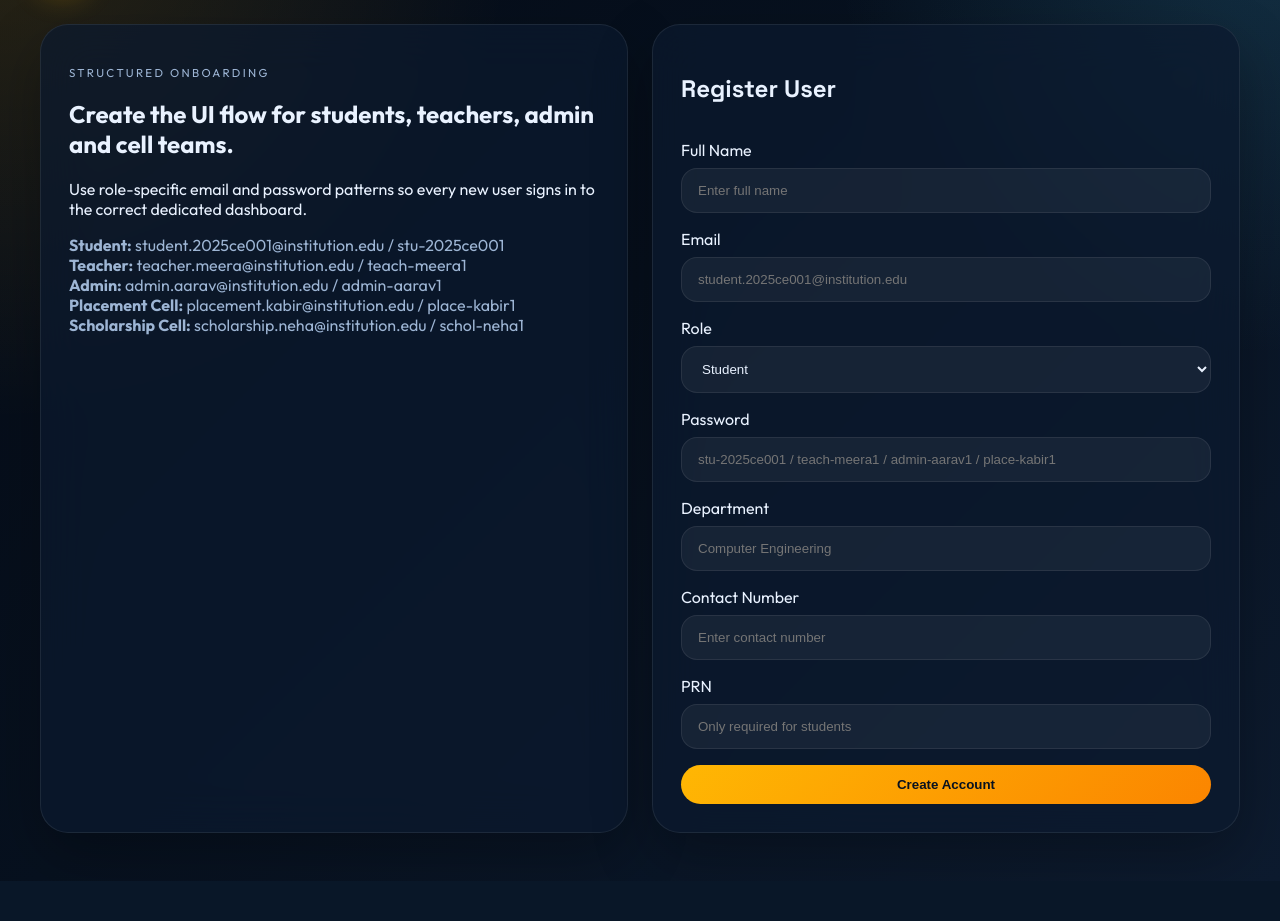
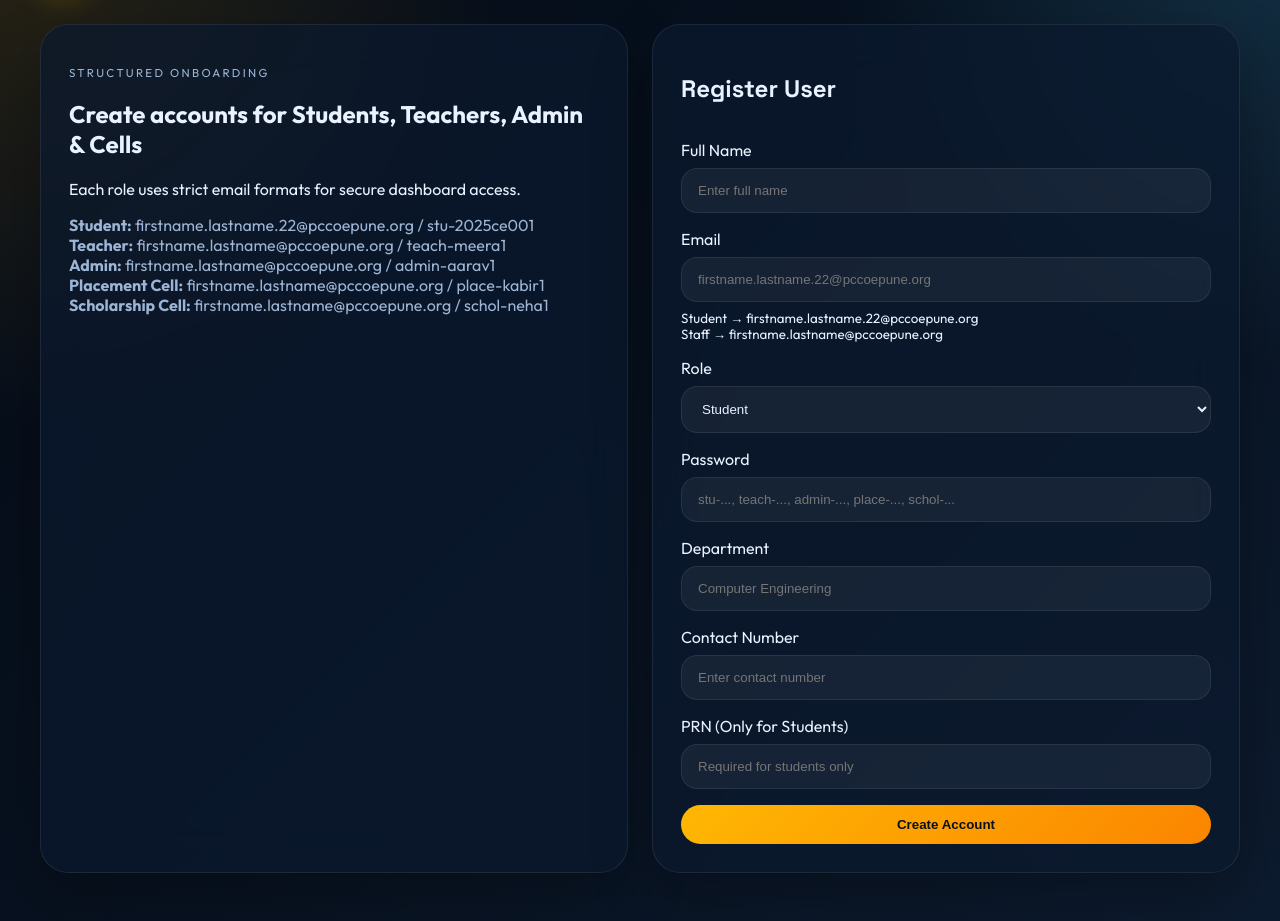
Before and after one commit to kanakkushwaha/-InstitutionalDocumentTracker, a Flask app: page /register in a window 1280 px wide. Shown: the part 94-1015 px from the top of the page. Before the commit the page ends 962 px from the top, so only its background shows below. Run offline with Flask 3, Linux system fonts and the light colour scheme.

Commit message:
Updated auth, models and reset DB fixes

```diff
--- a/app/routes/auth.py
+++ b/app/routes/auth.py
@@ -22,12 +22,15 @@ def _redirect_by_role(role):
     return redirect(url_for(endpoints.get(role, "auth.login")))
 
 
+# =========================
+# EMAIL PATTERNS (FINAL)
+# =========================
 ROLE_EMAIL_PATTERNS = {
-    "student": r"^student\.[a-z0-9._-]+@institution\.edu$",
-    "teacher": r"^teacher\.[a-z0-9._-]+@institution\.edu$",
-    "admin": r"^admin\.[a-z0-9._-]+@institution\.edu$",
-    "placement": r"^placement\.[a-z0-9._-]+@institution\.edu$",
-    "scholarship": r"^scholarship\.[a-z0-9._-]+@institution\.edu$",
+    "student": r"^[a-z]+\.[a-z]+\.[0-9]{2}@pccoepune\.org$",
+    "teacher": r"^[a-z]+\.[a-z]+@pccoepune\.org$",
+    "admin": r"^[a-z]+\.[a-z]+@pccoepune\.org$",
+    "placement": r"^[a-z]+\.[a-z]+@pccoepune\.org$",
+    "scholarship": r"^[a-z]+\.[a-z]+@pccoepune\.org$",
 }
 
 ROLE_PASSWORD_PREFIX = {
@@ -44,11 +47,15 @@ def index():
     return render_template("landing/index.html", payload=build_admin_payload())
 
 
+# =========================
+# LOGIN
+# =========================
 @auth_bp.route("/login", methods=["GET", "POST"])
 def login():
     if request.method == "POST":
         email = request.form.get("email", "").strip().lower()
         password = request.form.get("password", "").strip()
+
         user = User.query.filter_by(email=email, is_active=True).first()
 
         if user and user.check_password(password):
@@ -61,14 +68,18 @@ def login():
             flash(f"Welcome back, {user.name}!", "success")
             return _redirect_by_role(user.role)
 
-        flash("Invalid credentials. Use one of the seeded demo accounts shown on the page.", "error")
+        flash("Invalid credentials. Use seeded demo accounts.", "error")
 
     return render_template("auth/login.html", seeded_users=LOGIN_DEMO_USERS)
 
 
+# =========================
+# REGISTER
+# =========================
 @auth_bp.route("/register", methods=["GET", "POST"])
 def register():
     if request.method == "POST":
+
         name = request.form.get("name", "").strip()
         email = request.form.get("email", "").strip().lower()
         role = request.form.get("role", "").strip().lower()
@@ -77,17 +88,31 @@ def register():
         contact_number = request.form.get("contact_number", "").strip()
         prn = request.form.get("prn", "").strip() or None
 
+        # -------------------------
+        # ROLE VALIDATION
+        # -------------------------
         if role not in ROLE_EMAIL_PATTERNS:
             flash("Please choose a valid role.", "error")
             return redirect(url_for("auth.register"))
 
-        if not re.match(ROLE_EMAIL_PATTERNS[role], email):
-            flash(
-                f"{role.title()} email must follow pattern like {role}.name@institution.edu",
-                "error",
-            )
+        # -------------------------
+        # EMAIL VALIDATION (FIXED)
+        # -------------------------
+        pattern = ROLE_EMAIL_PATTERNS[role]
+
+        if not re.match(pattern, email):
+
+            if role == "student":
+                msg = "Student email must be firstname.lastname.22@pccoepune.org"
+            else:
+                msg = "Staff email must be firstname.lastname@pccoepune.org"
+
+            flash(msg, "error")
             return redirect(url_for("auth.register"))
 
+        # -------------------------
+        # PASSWORD VALIDATION
+        # -------------------------
         if not password.startswith(ROLE_PASSWORD_PREFIX[role]) or len(password) < 8:
             flash(
                 f"{role.title()} password must start with {ROLE_PASSWORD_PREFIX[role]}",
@@ -95,10 +120,16 @@ def register():
             )
             return redirect(url_for("auth.register"))
 
+        # -------------------------
+        # DUPLICATE EMAIL CHECK
+        # -------------------------
         if User.query.filter_by(email=email).first():
             flash("This email is already registered.", "error")
             return redirect(url_for("auth.register"))
 
+        # -------------------------
+        # STUDENT PRN CHECK
+        # -------------------------
         if role == "student" and not prn:
             flash("PRN is required for student registration.", "error")
             return redirect(url_for("auth.register"))
@@ -107,7 +138,11 @@ def register():
             flash("This PRN is already registered.", "error")
             return redirect(url_for("auth.register"))
 
+        # -------------------------
+        # DEPARTMENT HANDLING
+        # -------------------------
         department = Department.query.filter_by(name=department_name).first()
+
         if not department:
             default_departments = {
                 "student": ("Computer Engineering", "Academic"),
@@ -116,11 +151,22 @@ def register():
                 "placement": ("Placement Cell", "Placement"),
                 "scholarship": ("Scholarship Cell", "Scholarship"),
             }
-            resolved_name, resolved_category = default_departments.get(role, ("General Department", "Academic"))
-            department = Department(name=department_name or resolved_name, category=resolved_category)
+
+            resolved_name, resolved_category = default_departments.get(
+                role, ("General Department", "Academic")
+            )
+
+            department = Department(
+                name=department_name or resolved_name,
+                category=resolved_category
+            )
+
             db.session.add(department)
             db.session.flush()
 
+        # -------------------------
+        # CREATE USER
+        # -------------------------
         user = User(
             name=name,
             email=email,
@@ -129,41 +175,53 @@ def register():
             contact_number=contact_number or None,
             department=department,
         )
+
         user.set_password(password)
+
         db.session.add(user)
         db.session.flush()
+
+        # external sync
         sync_workbench_user(user)
+
         db.session.commit()
 
         flash("Account created successfully. Please sign in.", "success")
         return redirect(url_for("auth.login"))
+
+    # -------------------------
+    # GET REQUEST
+    # -------------------------
     return render_template(
         "auth/register.html",
         role_examples={
             "student": {
-                "email": "student.2025ce001@institution.edu",
+                "email": "firstname.lastname.22@pccoepune.org",
                 "password": "stu-2025ce001",
             },
             "teacher": {
-                "email": "teacher.meera@institution.edu",
+                "email": "firstname.lastname@pccoepune.org",
                 "password": "teach-meera1",
             },
             "admin": {
-                "email": "admin.aarav@institution.edu",
+                "email": "firstname.lastname@pccoepune.org",
                 "password": "admin-aarav1",
             },
             "placement": {
-                "email": "placement.kabir@institution.edu",
+                "email": "firstname.lastname@pccoepune.org",
                 "password": "place-kabir1",
             },
             "scholarship": {
-                "email": "scholarship.neha@institution.edu",
+                "email": "firstname.lastname@pccoepune.org",
                 "password": "schol-neha1",
             },
         },
     )
 
 
+# =========================
+# LOGOUT
+# =========================
 @auth_bp.route("/logout")
 def logout():
     session.pop("user", None)
--- a/app/templates/auth/register.html
+++ b/app/templates/auth/register.html
@@ -1,11 +1,18 @@
 {% extends 'base.html' %}
 {% block title %}Register{% endblock %}
+
 {% block content %}
 <section class="auth-layout">
+
     <div class="auth-info glass-panel">
         <p class="eyebrow">Structured Onboarding</p>
-        <h1>Create the UI flow for students, teachers, admin and cell teams.</h1>
-        <p>Use role-specific email and password patterns so every new user signs in to the correct dedicated dashboard.</p>
+
+        <h1>Create accounts for Students, Teachers, Admin & Cells</h1>
+
+        <p>
+            Each role uses strict email formats for secure dashboard access.
+        </p>
+
         <div class="demo-credentials">
             <div><strong>Student:</strong> {{ role_examples.student.email }} / {{ role_examples.student.password }}</div>
             <div><strong>Teacher:</strong> {{ role_examples.teacher.email }} / {{ role_examples.teacher.password }}</div>
@@ -14,14 +21,29 @@
             <div><strong>Scholarship Cell:</strong> {{ role_examples.scholarship.email }} / {{ role_examples.scholarship.password }}</div>
         </div>
     </div>
-    <form class="auth-form glass-panel" method="post">
+
+    <form class="auth-form glass-panel" method="post" onsubmit="return validateEmail()">
+
         <h2>Register User</h2>
+
+        <!-- NAME -->
         <label>Full Name
             <input type="text" name="name" placeholder="Enter full name" required>
         </label>
+
+        <!-- EMAIL -->
         <label>Email
-            <input type="email" name="email" placeholder="student.2025ce001@institution.edu" required>
+            <input type="email" id="email" name="email"
+                   placeholder="firstname.lastname.22@pccoepune.org"
+                   required>
+
+            <small>
+                Student → firstname.lastname.22@pccoepune.org<br>
+                Staff → firstname.lastname@pccoepune.org
+            </small>
         </label>
+
+        <!-- ROLE -->
         <label>Role
             <select name="role" required>
                 <option value="student">Student</option>
@@ -31,19 +53,53 @@
                 <option value="scholarship">Scholarship Cell</option>
             </select>
         </label>
+
+        <!-- PASSWORD -->
         <label>Password
-            <input type="password" name="password" placeholder="stu-2025ce001 / teach-meera1 / admin-aarav1 / place-kabir1" required>
+            <input type="password" name="password"
+                   placeholder="stu-..., teach-..., admin-..., place-..., schol-..."
+                   required>
         </label>
+
+        <!-- DEPARTMENT -->
         <label>Department
             <input type="text" name="department" placeholder="Computer Engineering">
         </label>
+
+        <!-- CONTACT -->
         <label>Contact Number
             <input type="text" name="contact_number" placeholder="Enter contact number">
         </label>
-        <label>PRN
-            <input type="text" name="prn" placeholder="Only required for students">
+
+        <!-- PRN -->
+        <label>PRN (Only for Students)
+            <input type="text" name="prn" placeholder="Required for students only">
         </label>
+
         <button class="button primary" type="submit">Create Account</button>
+
     </form>
+
 </section>
+
+<!-- ✅ CLIENT SIDE VALIDATION (UPDATED FOR YEAR) -->
+<script>
+function validateEmail() {
+    let email = document.getElementById("email").value.trim();
+
+    // Student: firstname.lastname.22@pccoepune.org
+    const studentPattern = /^[a-z]+\.[a-z]+\.[0-9]{2}@pccoepune\.org$/;
+
+    // Staff: firstname.lastname@pccoepune.org
+    const staffPattern = /^[a-z]+\.[a-z]+@pccoepune\.org$/;
+
+    if (!(studentPattern.test(email) || staffPattern.test(email))) {
+        alert("Invalid email format!\nStudent: firstname.lastname.22@pccoepune.org\nStaff: firstname.lastname@pccoepune.org");
+        return false;
+    }
+
+    return true;
+}
+</script>
+
 {% endblock %}
```
Also changed, not shown: app/models.py (+55 -6 lines), reset_db.py (+3 -10 lines), 1 other file.
